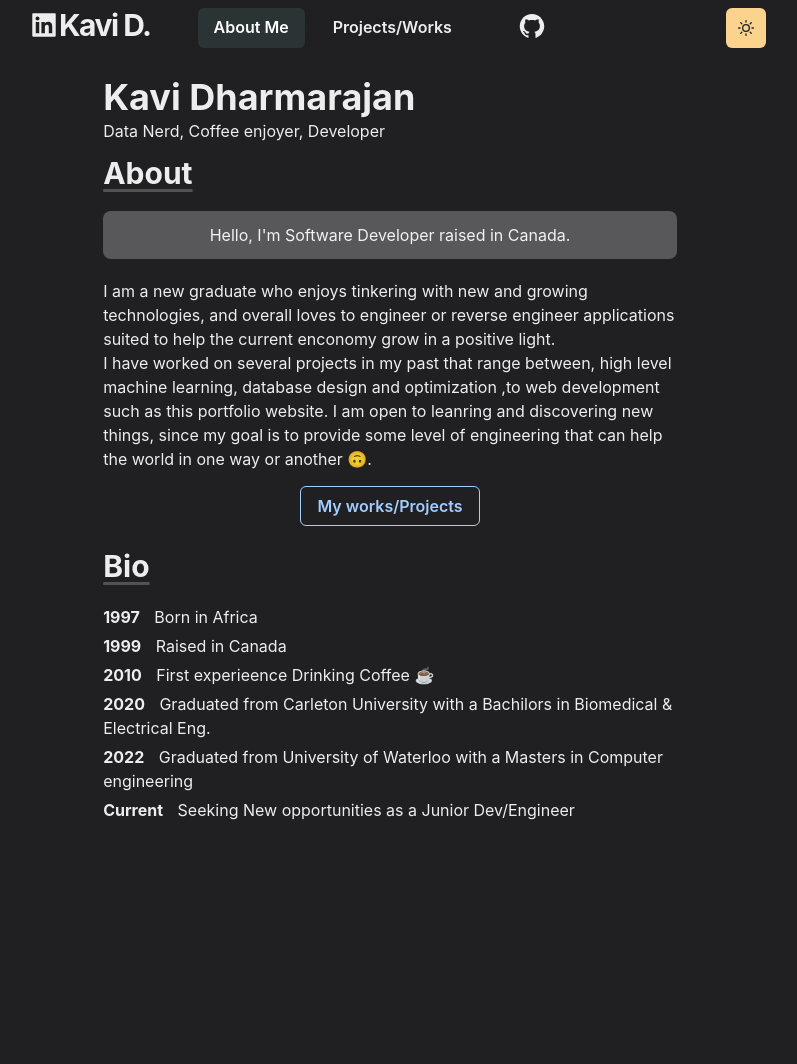
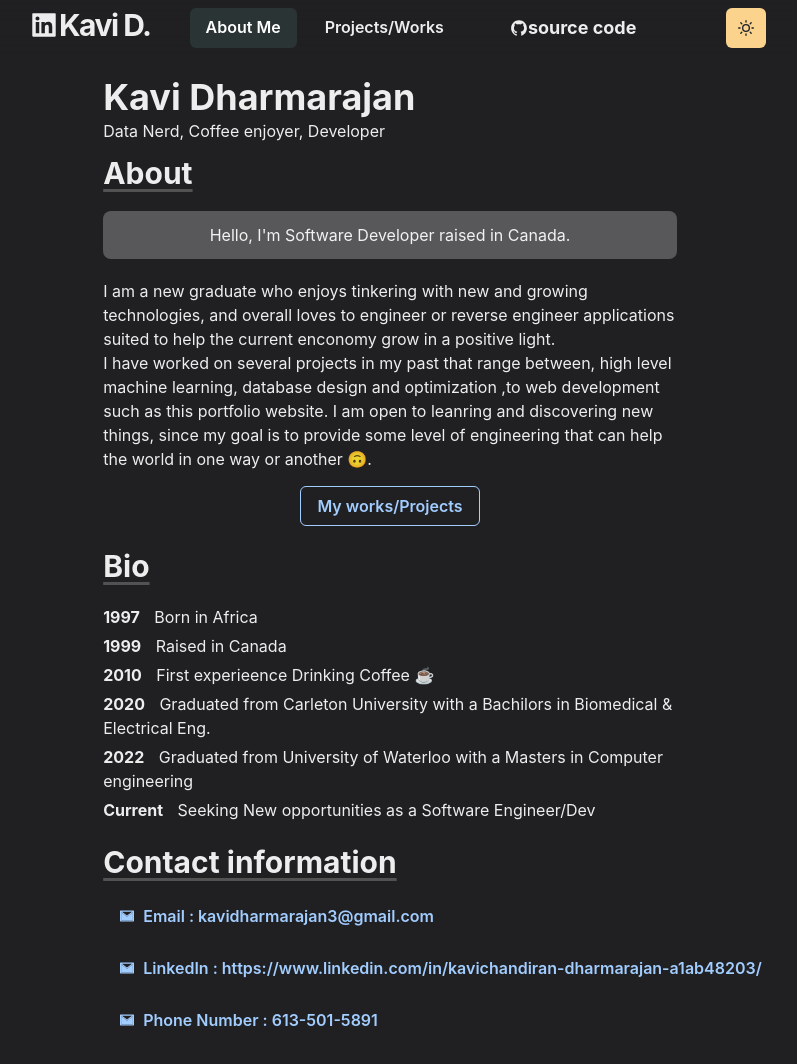
Before and after one commit to Kavi-D/Portfolio, a Next.js app in the folder app-local/: page / in a window 1280 px wide. Shown: the top 1064 px of the page, without its empty margins (250-1047 px from the left). Before the commit the page ends 854 px from the top, so only its background shows below. Built offline with nearby package versions, Linux system fonts and the light colour scheme.

Commit message:
added contact info page, looking to improve site with animation sn project/works

```diff
--- a/app-local/components/Githublogo.js
+++ b/app-local/components/Githublogo.js
@@ -5,11 +5,11 @@ import { AiFillGithub }from 'react-icons/ai';
 
 const LogoBox = styled.span`
   font-weight: bold;
-  font-size: 28px;
+  font-size: 18px;
   display: inline-flex;
   align-items: center;
   height: 30px;
-  line-height: 20px;
+  line-height: 0px;
   padding: 10px;
   > svg {
     transition: 200ms ease;
@@ -25,6 +25,7 @@ const Githublogo = () => {
       <a target = "_blank">
         <LogoBox>
           <AiFillGithub width={10}/>
+          <div > source code</div>
         </LogoBox>
       </a>
     </Link>
--- /dev/null
+++ b/app-local/components/IconPlus.js
@@ -0,0 +1,20 @@
+import { AiTwotoneMail } from "react-icons/ai"
+import { Button } from "@chakra-ui/react";
+
+const IconPlus = ({children}) =>{
+
+    return(
+
+    <>
+        <Button colorScheme = "messenger" variant='ghost' leftIcon={<AiTwotoneMail/>}>
+            <div> {children}</div>
+        </Button>
+
+        <Button colorScheme = "messenger" variant='ghost' leftIcon={<AiTwotoneMail/>}>
+            <div> Linked In</div>
+        </Button>
+    </>
+    )
+}
+
+export default IconPlus;
--- a/app-local/components/layouts/Navbar.js
+++ b/app-local/components/layouts/Navbar.js
@@ -55,7 +55,7 @@ const Navbar  = (props) => {
         <Box position = "fixed" as="nav" w="100%" bg = {useColorModeValue('#ffffff40', '#20202380')}
         style = {{ backdropFilter: 'blur(10px)'}}>
         <Container display = "flex" p = {2} maxW = "container.md" wrap = "wrap" algin = "center" justify="space-between">
-          <Flex align = "center" mr ={5}>
+          <Flex align = "center" mr ={3}>
             <Heading as = "h1" size = "lg" letterSpacing={'tighter'}>
               <Logo/>
             </Heading>
--- a/app-local/pages/index.js
+++ b/app-local/pages/index.js
@@ -1,7 +1,11 @@
-import { Box, Container, Heading, Button, Center} from '@chakra-ui/react'
+import { Box, Container, Heading, Button, Center, List, ListItem} from '@chakra-ui/react'
 import Title from '../components/title';
 import Paragraph from '../components/Paragraph';
 import BulletPoint from '../components/Bulletpoint';
+import Link from 'next/link';
+import IconPlus from '../components/IconPlus';
+import { AiTwotoneMail } from "react-icons/ai"
+
 const Page = () => {
 
   return (
@@ -35,7 +39,7 @@ const Page = () => {
         </Box>
         <Center paddingTop = "15px">
           <Box alignItems="baseline">
-            <Button colorScheme = "messenger" variant='outline'>My works/Projects</Button>
+            <Button colorScheme = "messenger" variant='outline' ><Link href='/works'>My works/Projects</Link></Button>
           </Box>
         </Center>
 
@@ -48,12 +52,39 @@ const Page = () => {
 
           <BulletPoint date="2020" > Graduated from Carleton University with a Bachilors in Biomedical & Electrical Eng. </BulletPoint>
           <BulletPoint date="2022" > Graduated from University of Waterloo with a Masters in Computer engineering </BulletPoint>
-          <BulletPoint date="Current" > Seeking New opportunities as a Junior Dev/Engineer </BulletPoint>
+          <BulletPoint date="Current" > Seeking New opportunities as a Software Engineer/Dev </BulletPoint>
 
 
 
         </Box>
+        <Box paddingTop="10px" flexGrow={1}>
+          <Title> Contact information </Title>
 
+          <List spacing = {3}>
+            <ListItem>
+              <Button colorScheme = "messenger" variant='ghost' leftIcon={<AiTwotoneMail/>}>
+                <div> Email : kavidharmarajan3@gmail.com</div>
+              </Button>
+            </ListItem>
+
+            <ListItem>
+
+              <Button colorScheme = "messenger" variant='ghost' leftIcon={<AiTwotoneMail/>}>
+                  <div> LinkedIn : https://www.linkedin.com/in/kavichandiran-dharmarajan-a1ab48203/</div>
+              </Button>
+            </ListItem>
+
+            <ListItem>
+              <Button colorScheme = "messenger" variant='ghost' leftIcon={<AiTwotoneMail/>}>
+                  <div> Phone Number : 613-501-5891</div>
+              </Button>
+
+            </ListItem>
+
+          </List>
+
+
+        </Box>
 
     </Container>
   )
--- a/app-local/pages/works.js
+++ b/app-local/pages/works.js
@@ -2,7 +2,7 @@
 
 const Works = () => {
     return(
-        <div>this is works page</div>
+        <div>this is works page needs more work, obviously</div>
     )
 }
 
```
